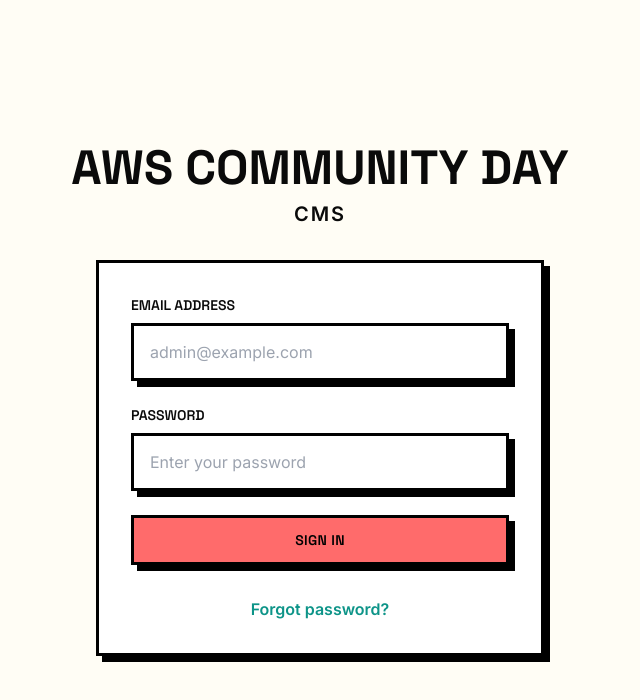
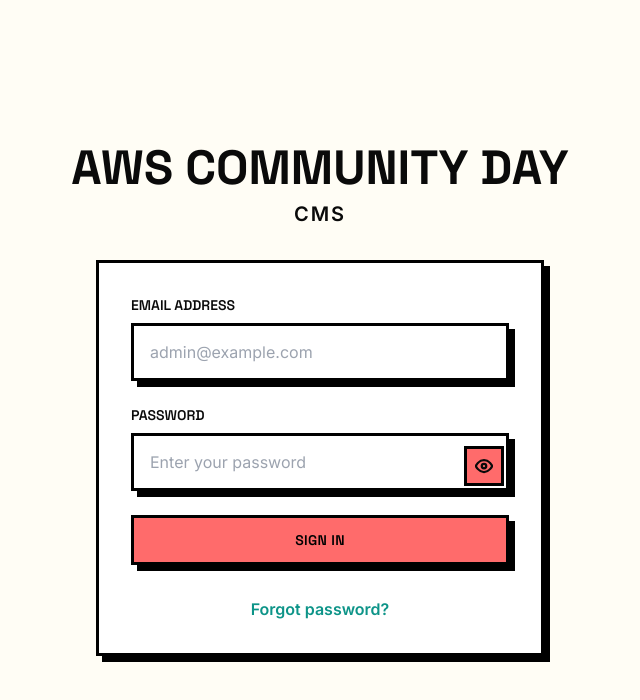
Before and after one commit to abdulmueezdev/aws-community-day-2026, a React (Vite) app: page /admin/login in a window 1280 px wide. Shown: the top 700 px of the page, without its empty margins (320-960 px from the left). Built offline with nearby package versions, Linux system fonts and the light colour scheme.

Commit message:
Fix admin auth - hardcode credentials, add password toggle

```diff
--- a/src/admin/hooks/useAdminAuth.ts
+++ b/src/admin/hooks/useAdminAuth.ts
@@ -13,10 +13,10 @@ export function useAdminAuth() {
 
   const login = useCallback((email: string, password: string): boolean => {
     try {
-      const correctPassword = import.meta.env.VITE_ADMIN_PASSWORD;
-      const correctEmail = 'admin@yahoo.com';
+      const VALID_EMAIL = "admin@yahoo.com";
+      const VALID_PASSWORD = "Alucard4321";
 
-      if (email === correctEmail && password === correctPassword) {
+      if (email === VALID_EMAIL && password === VALID_PASSWORD) {
         localStorage.setItem(AUTH_KEY, 'true');
         setIsAuthenticated(true);
         return true;
--- a/src/admin/pages/Login.tsx
+++ b/src/admin/pages/Login.tsx
@@ -8,6 +8,7 @@ import { useAdminAuth } from '../hooks/useAdminAuth';
 export function Login() {
   const [email, setEmail] = useState('');
   const [password, setPassword] = useState('');
+  const [showPassword, setShowPassword] = useState(false);
   const [error, setError] = useState('');
   const { login } = useAdminAuth();
   const navigate = useNavigate();
@@ -41,14 +42,29 @@ export function Login() {
             required
           />
 
+          <div className="relative">
             <NeoInput
               label="Password"
-            type="password"
+              type={showPassword ? "text" : "password"}
               value={password}
               onChange={(e) => setPassword(e.target.value)}
               placeholder="Enter your password"
               required
+              className="pr-12"
             />
+            <button
+              type="button"
+              onClick={() => setShowPassword(!showPassword)}
+              className="absolute right-[5px] bottom-[5px] p-2 bg-primary border-[3px] border-black hover:bg-secondary transition-colors focus:outline-none flex items-center justify-center"
+              title={showPassword ? "Hide password" : "Show password"}
+            >
+              {showPassword ? (
+                <svg xmlns="http://www.w3.org/2000/svg" width="18" height="18" viewBox="0 0 24 24" fill="none" stroke="currentColor" strokeWidth="3" strokeLinecap="square" strokeLinejoin="miter"><path d="M17.94 17.94A10.07 10.07 0 0 1 12 20c-7 0-11-8-11-8a18.45 18.45 0 0 1 5.06-5.94M9.9 4.24A9.12 9.12 0 0 1 12 4c7 0 11 8 11 8a18.5 18.5 0 0 1-2.16 3.19m-6.72-1.07a3 3 0 1 1-4.24-4.24"></path><line x1="1" y1="1" x2="23" y2="23"></line></svg>
+              ) : (
+                <svg xmlns="http://www.w3.org/2000/svg" width="18" height="18" viewBox="0 0 24 24" fill="none" stroke="currentColor" strokeWidth="3" strokeLinecap="square" strokeLinejoin="miter"><path d="M1 12s4-8 11-8 11 8 11 8-4 8-11 8-11-8-11-8z"></path><circle cx="12" cy="12" r="3"></circle></svg>
+              )}
+            </button>
+          </div>
 
           {error && (
             <p className="text-red-500 font-bold -mt-2">{error}</p>
```
Lines whose indentation alone changed are shown as unchanged.
